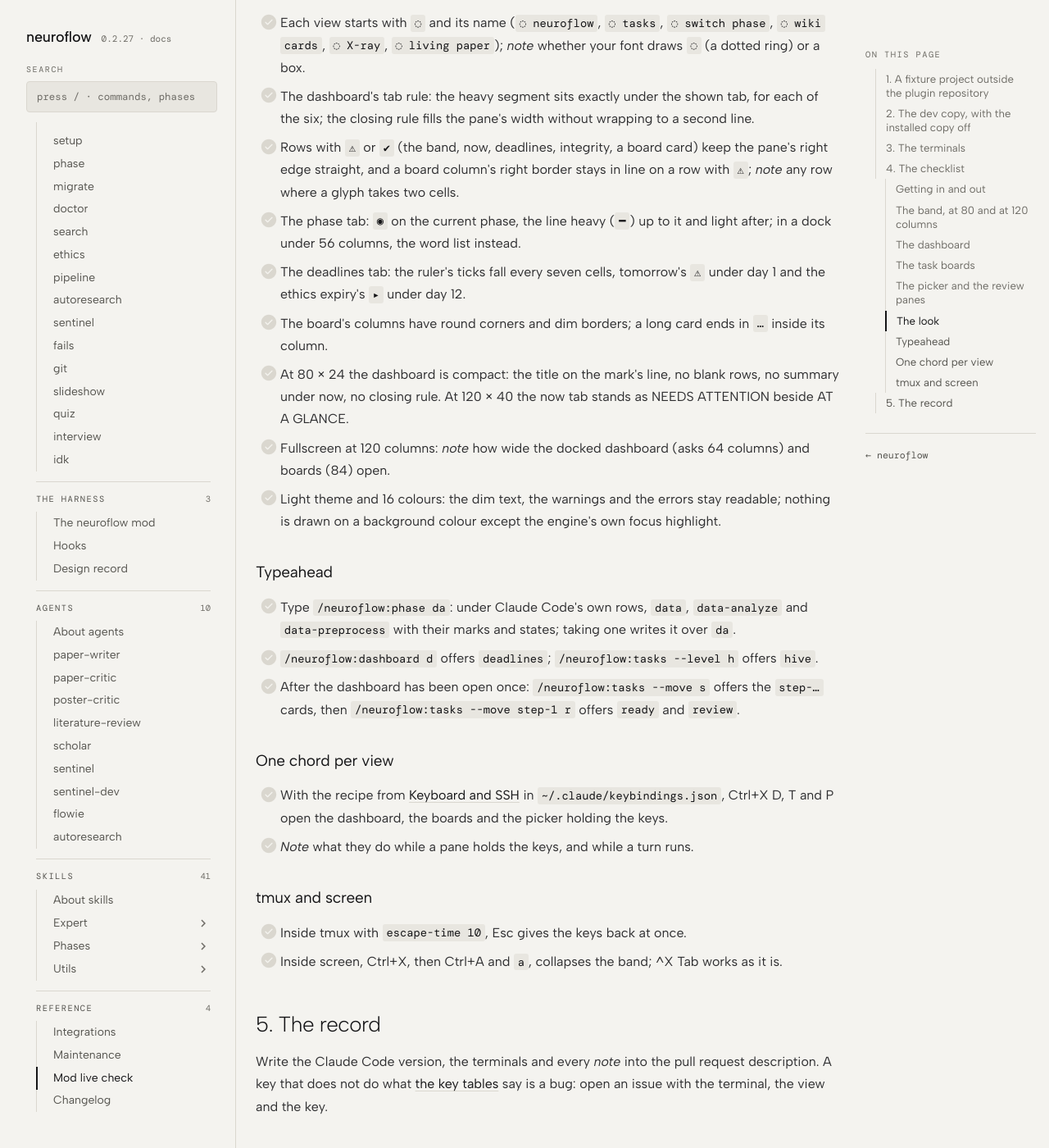
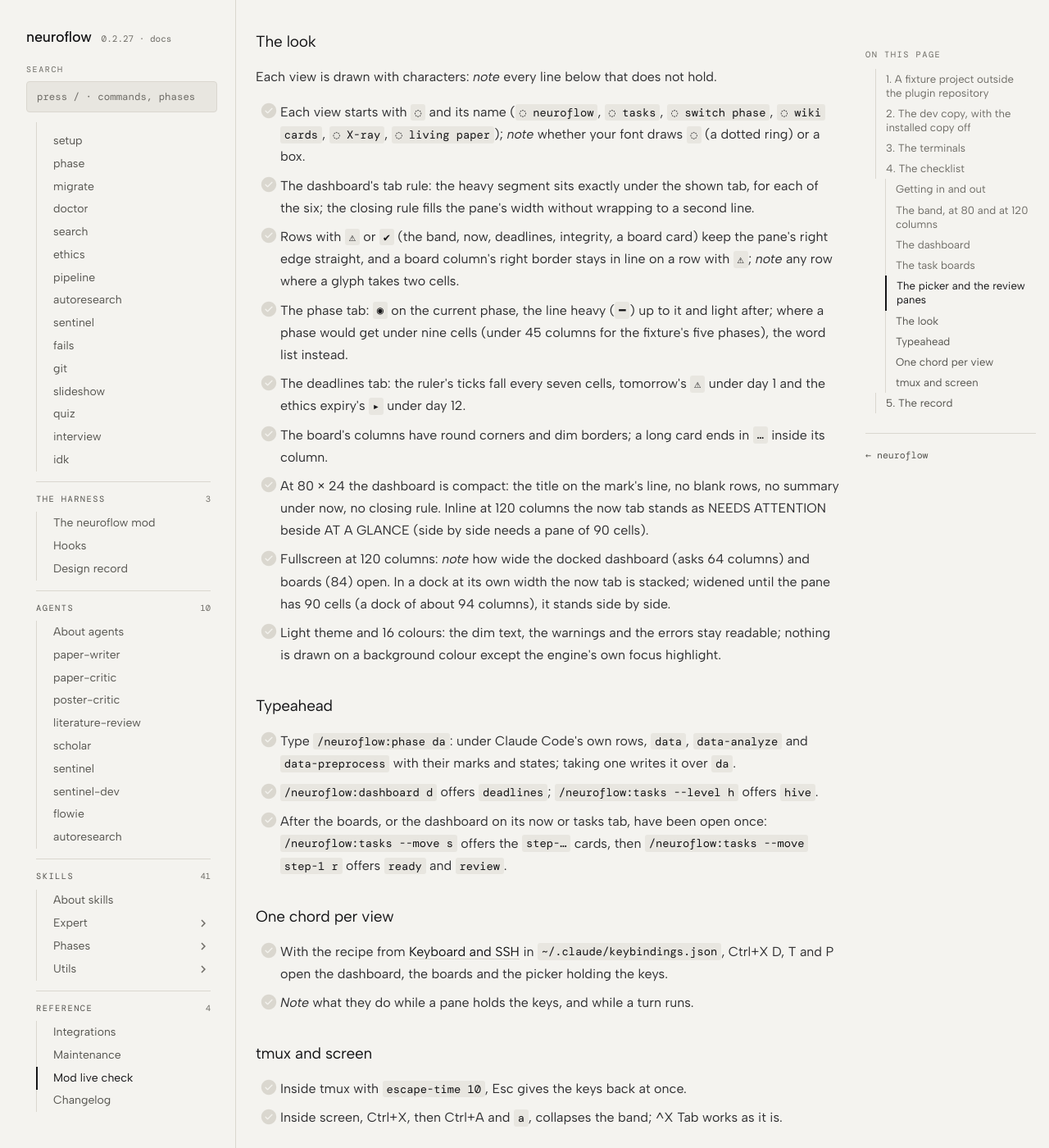
Before and after one commit to stanislavjiricek/neuroflow, an MkDocs documentation site: the page built from docs/maintenance/mod-live-check.md, in a window 1280 px wide and 1400 px high, scrolled down 7665 px. Shown: the whole window at 82% size. Built offline with MkDocs 1.6.1 and Material for MkDocs 9.7.7, drawn with Linux system fonts in a browser that asks for light colours; some web fonts are replaced; comment, search, counter and statistics services are not loaded; some of the changed text lies outside the part shown.

Commit message:
docs(mod): the layout and the live check say it as the code does
The docs tied stacking to narrow docks ("side by side in a wide terminal,
stacked in a narrow dock"), but the now tab goes side by side only where
the pane gets 90 cells, so a dock at its own width (the dashboard asks
64) stacks it, and the boards stand their columns one under the other
wherever a column would get under 18 cells. The live check expected the
side-by-side tab in its 120 × 40 fullscreen setup, where it cannot show:
it now checks it inline at 120 columns and expects it stacked in the
dock. It also gave the word list to docks under 56 columns (it comes
where a phase would get under nine cells), expected `→ next` in a picker
whose next phase has a folder (`● visited · next`), and said opening the
dashboard was enough for the typeahead's cards, which only its now and
tasks tabs, or the boards, read.

Co-Authored-By: Claude Opus 5.5 <noreply@anthropic.com>

```diff
--- a/docs/maintenance/mod-live-check.md
+++ b/docs/maintenance/mod-live-check.md
@@ -148,7 +148,8 @@ done: `claude plugin enable neuroflow@neuroflow`.
 - **80 × 24 over SSH, inside tmux, mouse off.** `ssh` to a host with Claude Code, `tmux new -s nf` with
   `set -g mouse off` and `set -sg escape-time 10` in `~/.tmux.conf`; size the window until `stty size` prints `24 80`.
   Once with `TERM=xterm-16color`, and once with a light Claude Code theme (`/theme`).
-- **120 × 40, the fullscreen layout**, where panes dock beside the conversation from 110 columns.
+- **120 × 40, the fullscreen layout**, where panes dock beside the conversation from 110 columns; and once **inline at
+  120 columns** (Claude Code's main screen, as inside tmux), where a pane has the terminal's width.
 - Once in **GNU screen**, for its Ctrl+A prefix.
 - Once on the desktop app, if you have it: the same views by mouse, with no chord to teach.
 
@@ -241,8 +242,9 @@ And on every state:
 
 ### The picker and the review panes
 
-- [ ] Picker (`/neuroflow:phase`): each option names the phase first, then its mark and state (`◉ current`,
-  `→ next`). Down or Enter opens the list, a letter jumps to the phase that starts with it, Enter asks and a yes switches, Esc
+- [ ] Picker (`/neuroflow:phase`): each option names the phase first, then its mark and state — `◉ current` on
+  data-analyze, `● visited · next` on paper (the fixture gives it a folder), `● visited` or `○ not started` on the rest.
+  Down or Enter opens the list, a letter jumps to the phase that starts with it, Enter asks and a yes switches, Esc
   closes. *Note* whether the list takes letters for itself.
 - [ ] Wiki cards (`/neuroflow:wiki --review`): `y` and `n` do nothing; Tab to *accept* and Enter asks first, and the yes
   runs `/neuroflow:wiki --add`; *skip* asks before it skips the card for good; `j` and `k`, `q`.
@@ -263,14 +265,17 @@ Each view is drawn with characters: *note* every line below that does not hold.
   rule fills the pane's width without wrapping to a second line.
 - [ ] Rows with `⚠` or `✔` (the band, now, deadlines, integrity, a board card) keep the pane's right edge straight,
   and a board column's right border stays in line on a row with `⚠`; *note* any row where a glyph takes two cells.
-- [ ] The phase tab: `◉` on the current phase, the line heavy (`━`) up to it and light after; in a dock under 56
-  columns, the word list instead.
+- [ ] The phase tab: `◉` on the current phase, the line heavy (`━`) up to it and light after; where a phase would get
+  under nine cells (under 45 columns for the fixture's five phases), the word list instead.
 - [ ] The deadlines tab: the ruler's ticks fall every seven cells, tomorrow's `⚠` under day 1 and the ethics expiry's
   `▸` under day 12.
 - [ ] The board's columns have round corners and dim borders; a long card ends in `…` inside its column.
 - [ ] At 80 × 24 the dashboard is compact: the title on the mark's line, no blank rows, no summary under now, no
-  closing rule. At 120 × 40 the now tab stands as NEEDS ATTENTION beside AT A GLANCE.
-- [ ] Fullscreen at 120 columns: *note* how wide the docked dashboard (asks 64 columns) and boards (84) open.
+  closing rule. Inline at 120 columns the now tab stands as NEEDS ATTENTION beside AT A GLANCE (side by side needs a
+  pane of 90 cells).
+- [ ] Fullscreen at 120 columns: *note* how wide the docked dashboard (asks 64 columns) and boards (84) open. In a dock
+  at its own width the now tab is stacked; widened until the pane has 90 cells (a dock of about 94 columns), it stands
+  side by side.
 - [ ] Light theme and 16 colours: the dim text, the warnings and the errors stay readable; nothing is drawn on a
   background colour except the engine's own focus highlight.
 
@@ -279,8 +284,8 @@ Each view is drawn with characters: *note* every line below that does not hold.
 - [ ] Type `/neuroflow:phase da`: under Claude Code's own rows, `data`, `data-analyze` and `data-preprocess` with
   their marks and states; taking one writes it over `da`.
 - [ ] `/neuroflow:dashboard d` offers `deadlines`; `/neuroflow:tasks --level h` offers `hive`.
-- [ ] After the dashboard has been open once: `/neuroflow:tasks --move s` offers the `step-…` cards, then
-  `/neuroflow:tasks --move step-1 r` offers `ready` and `review`.
+- [ ] After the boards, or the dashboard on its now or tasks tab, have been open once: `/neuroflow:tasks --move s`
+  offers the `step-…` cards, then `/neuroflow:tasks --move step-1 r` offers `ready` and `review`.
 
 ### One chord per view
 
```
Also changed, not shown: commands/tasks.md (+2 -2 lines), docs/commands/dashboard.md (+3 -2 lines), docs/commands/tasks.md (+2 -2 lines), docs/concepts/mods.md (+7 -4 lines).
